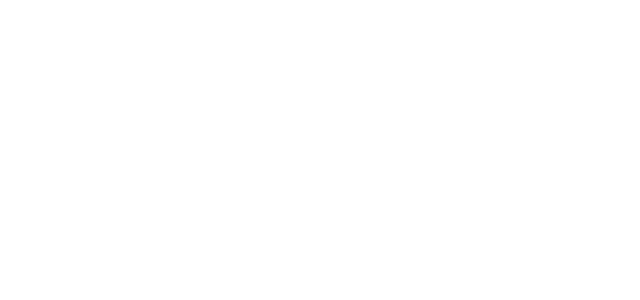
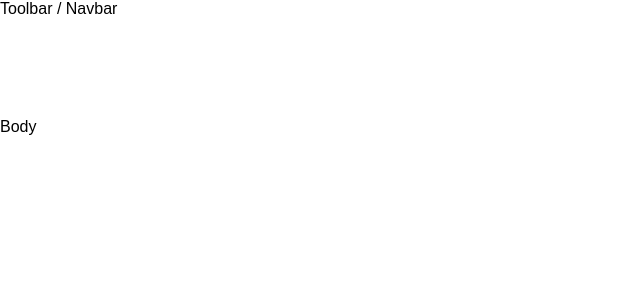
Before and after one commit to LeancaBogdan/ManagingConflicts, a React (Create React App) app in the folder managing_conflicts/: page / in a window 1280 px wide. Shown: the top 300 px of the page, without its empty margins (0-640 px from the left). Built offline with nearby package versions, Linux system fonts and the light colour scheme.

Commit message:
Layout and Aux components

```diff
--- a/managing_conflicts/src/App.js
+++ b/managing_conflicts/src/App.js
@@ -1,12 +1,13 @@
 import React from 'react';
 
 import classes from './App.module.css';
+import Layout from './hoc/Layout/Layout';
 
 function App() {
   return (
-    <div className={classes.App}>
-
-    </div>
+    <Layout>
+      <p>Body</p>
+    </Layout>
   );
 }
 
--- /dev/null
+++ b/managing_conflicts/src/hoc/Aux/Aux.js
@@ -0,0 +1,3 @@
+const aux = (props) => props.children;
+
+export default aux;
--- /dev/null
+++ b/managing_conflicts/src/hoc/Layout/Layout.js
@@ -0,0 +1,17 @@
+import React from 'react';
+
+import classes from './Layout.module.css';
+import Aux from '../Aux/Aux';
+
+const layout = (props) => {
+  return (
+    <Aux>
+      <div>Toolbar / Navbar</div>
+      <main className={classes.Content}>
+        {props.children}
+      </main>
+    </Aux>
+  );
+}
+
+export default layout;
--- /dev/null
+++ b/managing_conflicts/src/hoc/Layout/Layout.module.css
@@ -0,0 +1,3 @@
+.Content {
+  margin-top: 100px;
+}
```
